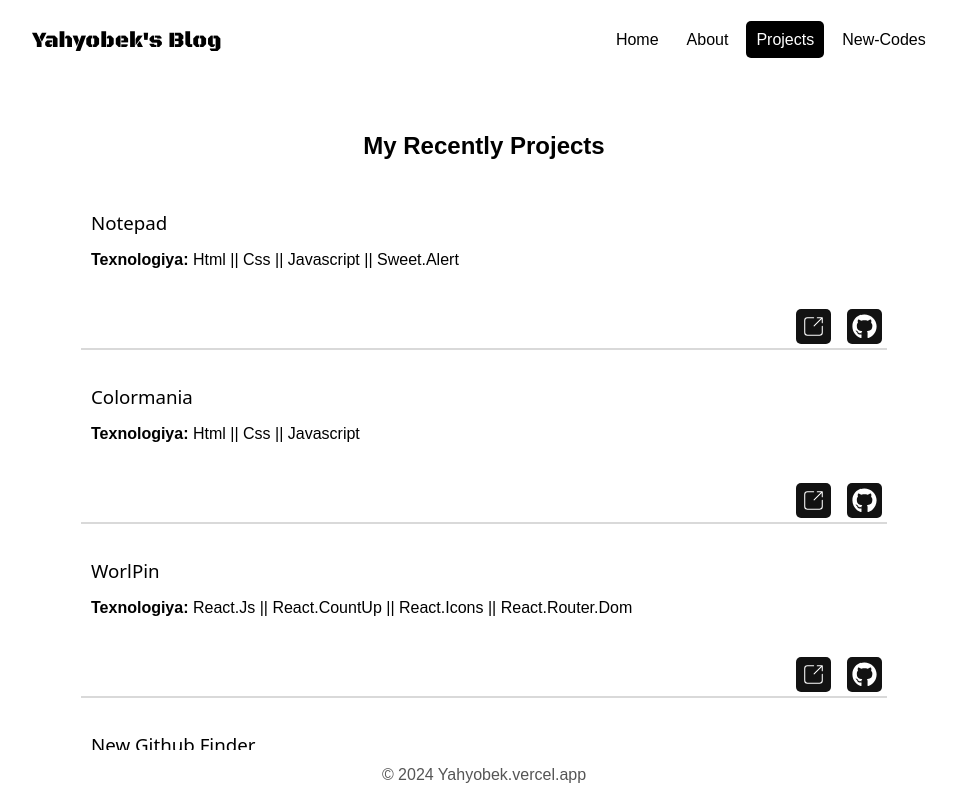
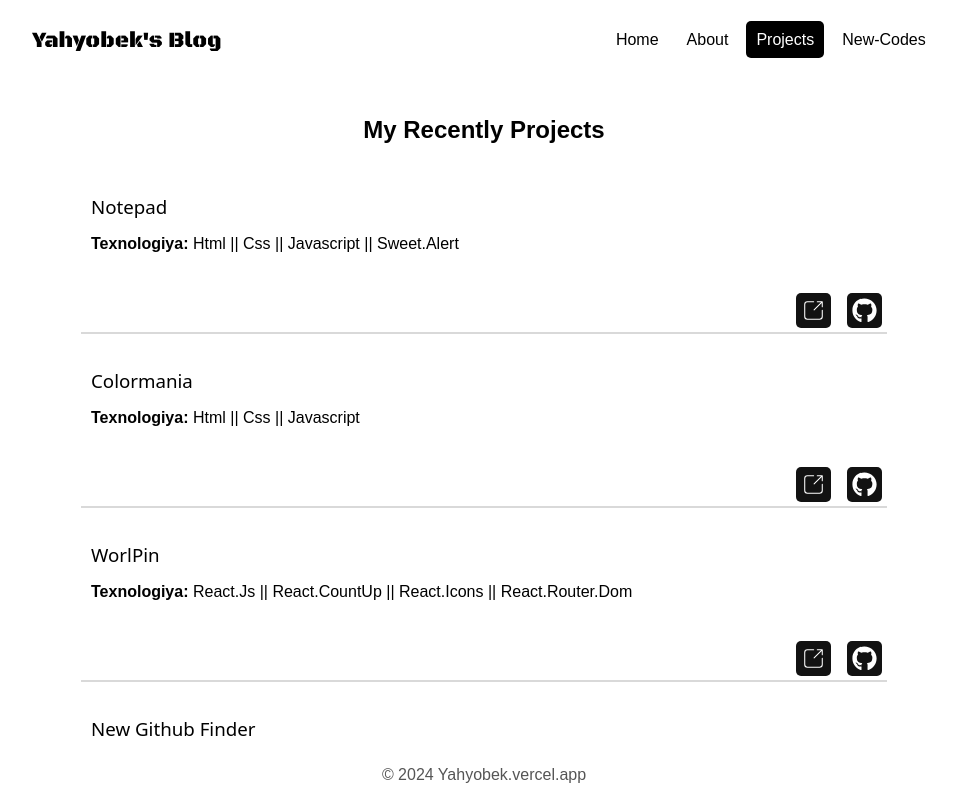
Before and after one commit to Yahyobek-12/Yahyobek, a React (Create React App) app: page /projects in a window 1280 px wide. Shown: the top 800 px of the page, without its empty margins (156-1113 px from the left). Built offline with nearby package versions, Linux system fonts and the light colour scheme; a web font is replaced by a local one.

Commit message:
new-codes

```diff
--- a/src/Components/Project-card.jsx
+++ b/src/Components/Project-card.jsx
@@ -41,7 +41,7 @@ const ProjectCard = () => {
 
       <div className="project-card">
         <h3>New Github Finder</h3>
-        <p><span>Texnologiya:</span> React-.Js || React.Icons || React.Router.Dom</p>
+        <p><span>Texnologiya:</span> React.Js || React.Icons || React.Router.Dom</p>
 
         <div className="flex-links">
             <Link to='https://new-github-finder-two.vercel.app/' target='_blank'><CiShare1 className='flex-icon' /></Link>
--- a/src/Styles/Projects.css
+++ b/src/Styles/Projects.css
@@ -8,7 +8,7 @@
 }
 
 .projects h2 {
-    margin-top: 2rem;
+    margin-top: 1rem;
     text-align: center;
 }
 
```
